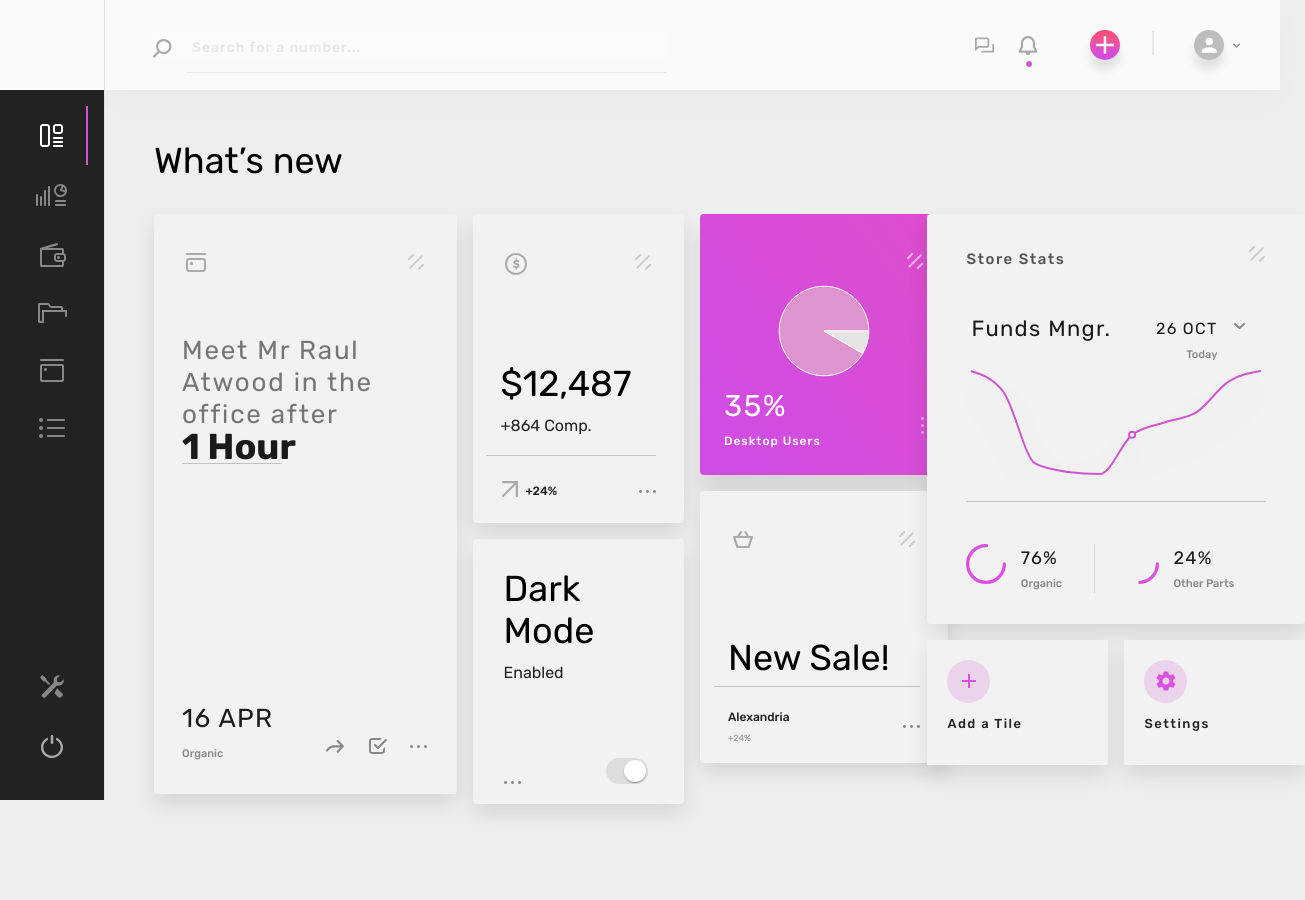
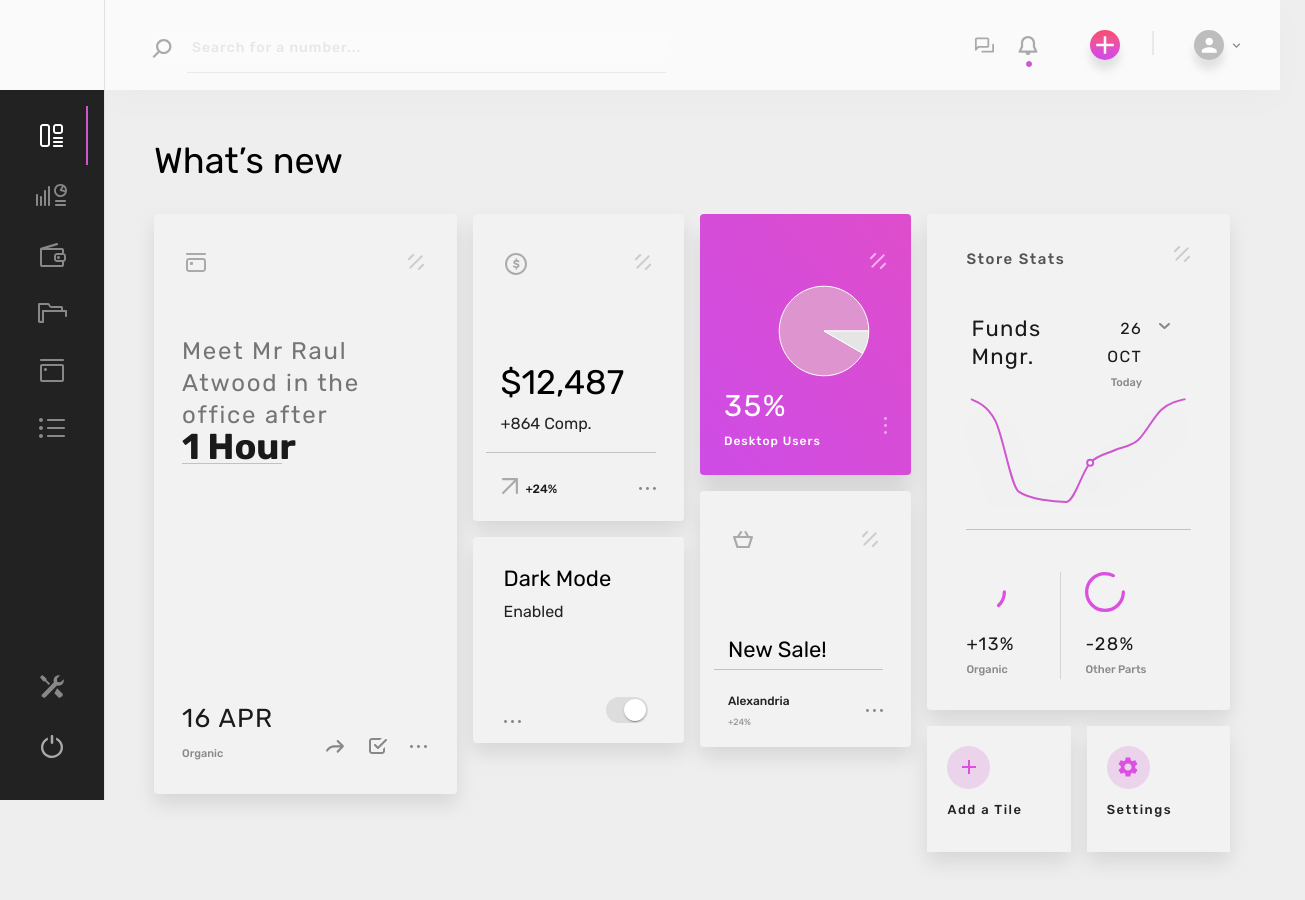
Before and after one commit to chrahman/spadasoft-task, a React (Create React App) app: page /home in a window 1280 px wide. Shown: the whole page, 1305 px wide, since content can reach past the window. Before the commit the page ends 855 px from the top, so only its background shows below. Built offline with nearby package versions, Linux system fonts and the light colour scheme.

Commit message:
Minor fixes

```diff
--- a/src/components/Auth/LoginForm.jsx
+++ b/src/components/Auth/LoginForm.jsx
@@ -49,7 +49,7 @@ const LoginForm = () => {
 
   const handleLogin = () => {
     console.log("navigate");
-    navigate("/dashboard");
+    navigate("/home");
   };
 
   return (
--- a/src/components/General/SalesCard.jsx
+++ b/src/components/General/SalesCard.jsx
@@ -25,6 +25,7 @@ const SalesCard = ({
   headerRightIcon,
   headerLeftIcon,
   bodyHeading,
+  fSize,
   bodyCaption,
   footer,
 }) => {
@@ -60,7 +61,7 @@ const SalesCard = ({
         <Grid item flexGrow={1}>
           <Grid container spacing={1.8} gap="7px">
             <Grid item>
-              <Typography variant="h1">{bodyHeading}</Typography>
+              <Typography variant="h1" sx={{fontSize: fSize ? fSize : "22px"}}>{bodyHeading}</Typography>
               <Typography
                 variant="span"
                 sx={{
--- a/src/components/Home/Charts/FundsManger.jsx
+++ b/src/components/Home/Charts/FundsManger.jsx
@@ -1,5 +1,5 @@
 import * as React from "react";
-import { LineChart, Line } from "recharts";
+import { LineChart, Line, ResponsiveContainer } from "recharts";
 import { useMediaQuery } from "@mui/material";
 
 const data = [
@@ -72,7 +72,9 @@ const lineStyle = {
 export default function FundsManger() {
   const isWidth1240 = useMediaQuery("(width: 1240px)");
   return (
-    <LineChart width={isWidth1240 ? 200 : 300} height={113} data={data}>
+    <ResponsiveContainer width="100%" height={113}>
+
+      <LineChart data={data}>
         <Line
           style={lineStyle}
           type="monotone"
@@ -81,5 +83,6 @@ export default function FundsManger() {
           strokeWidth={2}
         />
       </LineChart>
+    </ResponsiveContainer>
   );
 }
--- a/src/components/Home/Charts/FundsStats.jsx
+++ b/src/components/Home/Charts/FundsStats.jsx
@@ -104,18 +104,18 @@ const FundsStates = () => {
         }}
       />
 
-      <Grid container mt="20px">
+      <Grid container mt="20px" sx={{ flexWrap: "unset"}}>
         <Grid item flexGrow={1}>
           <Grid container spacing={1.8}>
             <Grid item>
               <CircleProgress
                 variant="determinate"
-                sx={{ color: "#DB50E0" }}
-                value={75}
+                sx={{ color: "#DB50E0", transform: "rotate(90deg)" }}
+                value={13}
               />
             </Grid>
             <Grid item>
-              <Typography variant="h4">76%</Typography>
+              <Typography variant="h4">+13%</Typography>
               <Typography variant="caption">Organic</Typography>
             </Grid>
           </Grid>
@@ -128,12 +128,12 @@ const FundsStates = () => {
             <Grid item>
               <CircleProgress
                 variant="determinate"
-                sx={{ color: "#DB50E0" }}
-                value={24}
+                sx={{ color: "#DB50E0", transform: "rotate(180deg)" }}
+                value={82}
               />
             </Grid>
             <Grid item>
-              <Typography variant="h4">24%</Typography>
+              <Typography variant="h4">-28%</Typography>
               <Typography variant="caption">Other Parts</Typography>
             </Grid>
           </Grid>
--- a/src/components/Home/DarkModeCard.jsx
+++ b/src/components/Home/DarkModeCard.jsx
@@ -27,7 +27,7 @@ const DarkModeCard = () => {
       <Grid item xs={12} flexGrow={1}>
         <Grid container spacing={1.8}>
           <Grid item>
-            <Typography variant="h1">Dark Mode</Typography>
+            <Typography variant="h1" sx={{fontSize:"22px"}}>Dark Mode</Typography>
             <Typography
               variant="span"
               sx={{
--- a/src/components/Home/DateBox.jsx
+++ b/src/components/Home/DateBox.jsx
@@ -24,6 +24,7 @@ const styles = {
     color: "#757575",
     letterSpacing: "1.8px",
     lineHeight: "32px",
+    fontSize: "24px",
   },
   darkHeading: {
     color: "#1A1A1A",
--- a/src/views/Home/Home.jsx
+++ b/src/views/Home/Home.jsx
@@ -67,6 +67,7 @@ const Home = () => {
                         }
                         bodyHeading="$12,487"
                         bodyCaption="+864 Comp."
+                        fSize="34px"
                         footer={
                           <Grid container alignItems="center">
                             <Grid item>
@@ -131,7 +132,7 @@ const Home = () => {
                 </Grid>
                 <Grid item xs={12} md={6} lg={2.5}>
                   <Grid container direction="column" gap={2}>
-                    <Grid item xs={12}>
+                    <Grid item xs={12} sx={{ maxWidth: "100% !important" }}>
                       <UsersPieChart />
                     </Grid>
                     <Grid item xs={12}>
@@ -156,7 +157,7 @@ const Home = () => {
                         bodyHeading="New Sale!"
                         footer={
                           <Grid container alignItems="center">
-                            <Grid item xs={6}>
+                            <Grid item xs={6} sx={{ maxWidth: "100% !important" }}>
                               <Typography
                                 sx={{
                                   fontSize: "12px",
@@ -208,7 +209,7 @@ const Home = () => {
                 </Grid>
                 <Grid item xs={12} md={6} lg={3.5}>
                   <Grid container direction="column" gap={2}>
-                    <Grid item xs={12}>
+                    <Grid item xs={12} sx={{  maxWidth: "100% !important" }}>
                       <FundsStates />
                     </Grid>
                     <Grid item xs={12}>
```
Lines whose indentation alone changed are shown as unchanged.
